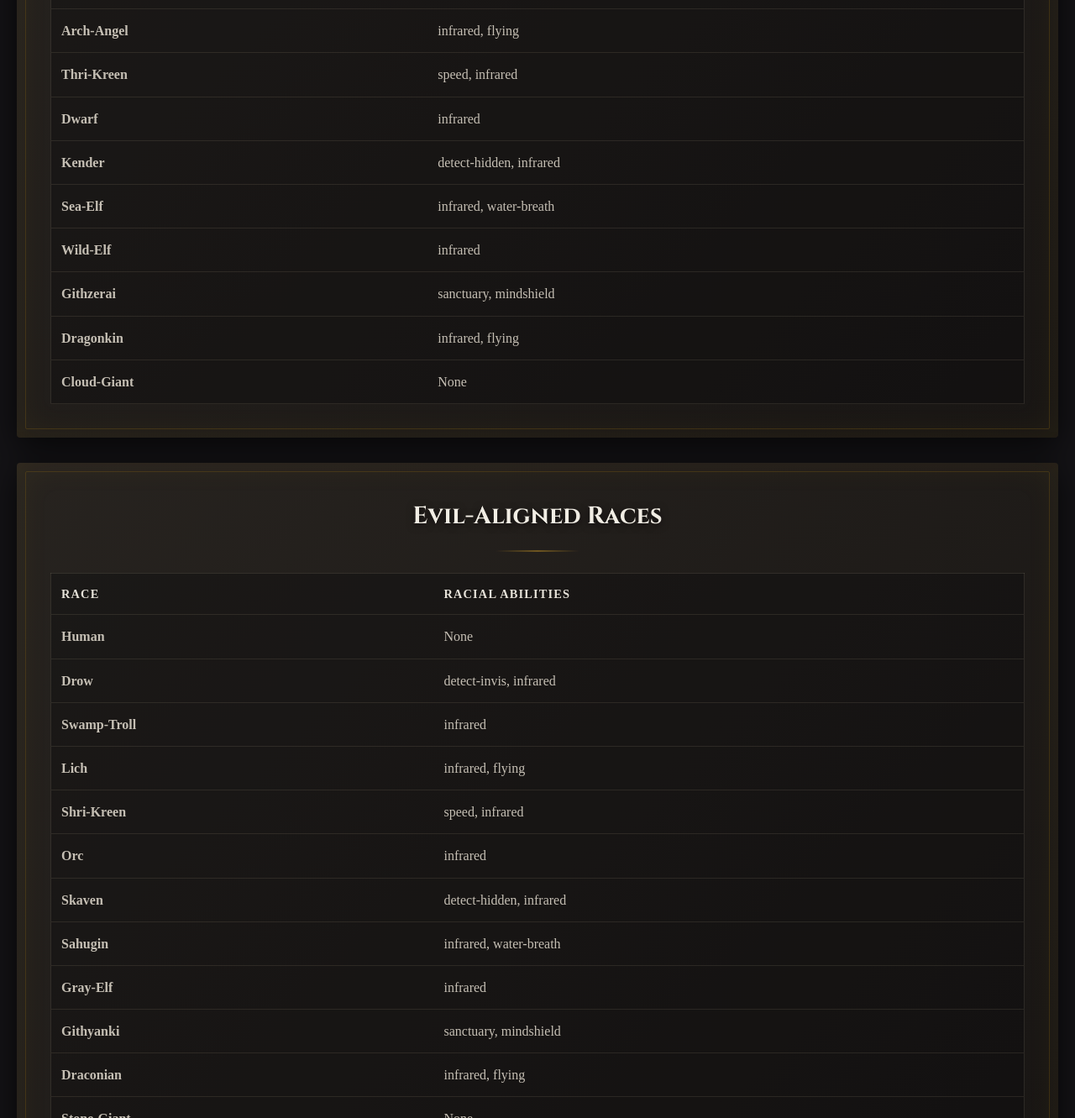
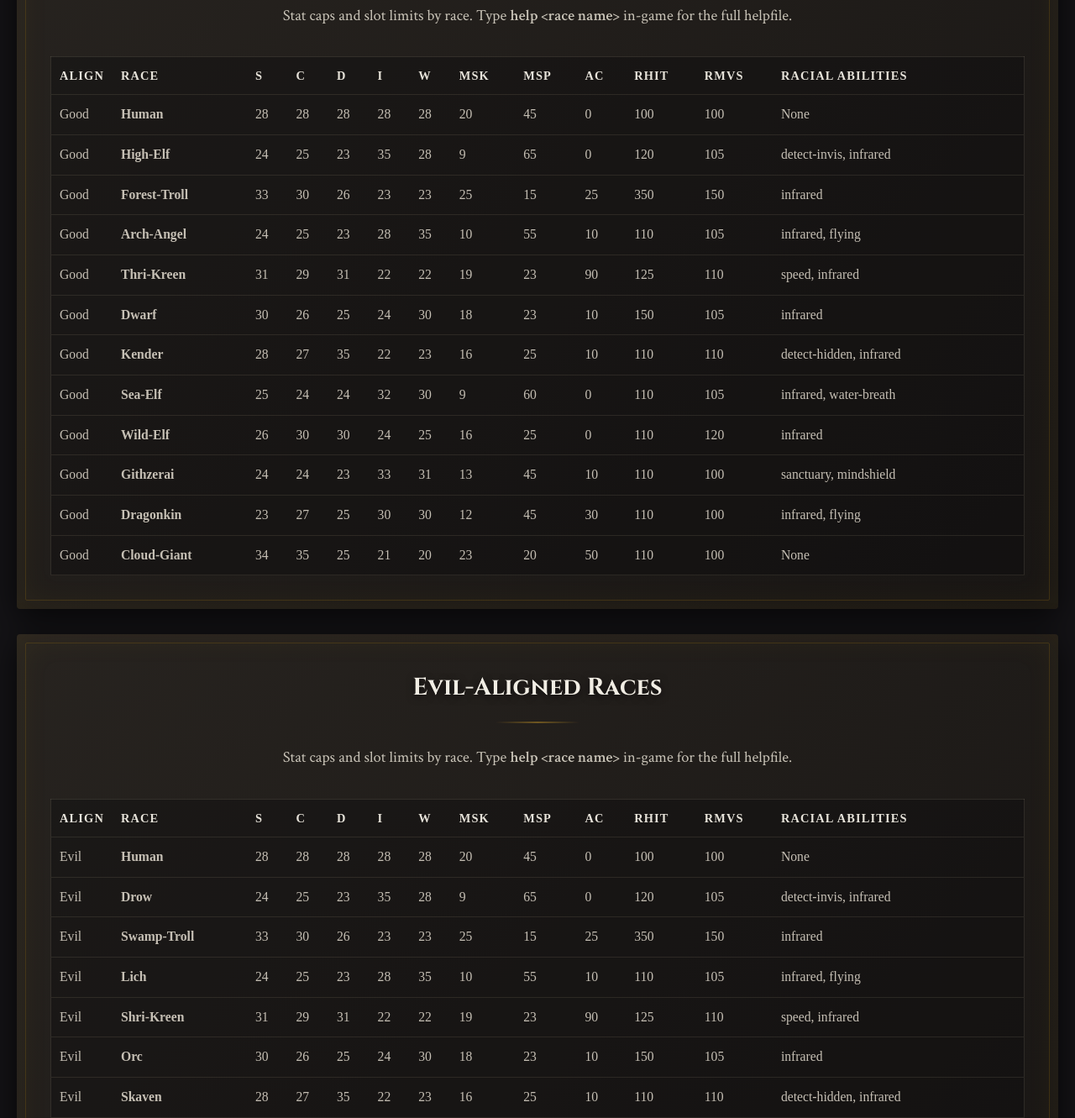
Before and after one commit to mpvmud/vor-website, a plain HTML site: page races.html in a window 1280 px wide. Shown: the part 1469-2800 px from the top of the page at 84% size. Drawn offline with Linux system fonts and the light colour scheme.

Commit message:
Add files via upload

```diff
--- a/races.html
+++ b/races.html
@@ -538,6 +538,23 @@ color: var(--parchment);
             background: rgba(107, 15, 20, 0.10);
         }
 
+
+        /* Races table */
+        .race-table { font-size: 0.98rem; }
+        .race-table th, .race-table td { padding: 10px 10px; }
+        .race-table td:nth-child(1) { width: 70px; }
+        .race-table td:nth-child(2) { width: 160px; }
+        .race-table td:last-child { min-width: 220px; }
+
+        .table-wrap { overflow-x: auto; }
+
+        @media (max-width: 900px) {
+            .race-table { font-size: 0.9rem; }
+        }
+        @media (max-width: 600px) {
+            .race-table { font-size: 0.85rem; }
+            .race-table th, .race-table td { padding: 8px 8px; }
+        }
     </style>
 </head>
 <body>
@@ -561,6 +578,15 @@ color: var(--parchment);
                 </p>
 
                 <div class="features-grid" style="margin-top: 18px;">
+                    <div class="feature-card">
+                        <h3>Defense &amp; Combat</h3>
+                        <p>
+                            <strong>AC</strong> = base armor class modifier<br>
+                            <strong>RHIT</strong> = base hit chance modifier<br>
+                            <strong>RMVS</strong> = base move/regen modifier
+                        </p>
+                    </div>
+
                     <div class="feature-card">
                         <h3>Stat Caps</h3>
                         <p>
@@ -600,45 +626,67 @@ color: var(--parchment);
 
             <section class="parchment-panel">
                 <h2>Good-Aligned Races</h2>
-                <table class="guild-table">
-                    <thead><tr><th>Race</th><th>Racial Abilities</th></tr></thead>
+<p>Stat caps and slot limits by race. Type <strong>help &lt;race name&gt;</strong> in-game for the full helpfile.</p>
+<div class="table-wrap">
+    <table class="guild-table race-table">
+      <thead>
+        <tr>
+          <th>Align</th>
+          <th>Race</th>
+          <th>S</th><th>C</th><th>D</th><th>I</th><th>W</th>
+          <th>MSK</th><th>MSP</th>
+          <th>AC</th><th>RHIT</th><th>RMVS</th>
+          <th>Racial Abilities</th>
+        </tr>
+      </thead>
       <tbody>
-                        <tr><td><strong>Human</strong></td><td>None</td></tr>
-<tr><td><strong>High-Elf</strong></td><td>detect-invis, infrared</td></tr>
-<tr><td><strong>Forest-Troll</strong></td><td>infrared</td></tr>
-<tr><td><strong>Arch-Angel</strong></td><td>infrared, flying</td></tr>
-<tr><td><strong>Thri-Kreen</strong></td><td>speed, infrared</td></tr>
-<tr><td><strong>Dwarf</strong></td><td>infrared</td></tr>
-<tr><td><strong>Kender</strong></td><td>detect-hidden, infrared</td></tr>
-<tr><td><strong>Sea-Elf</strong></td><td>infrared, water-breath</td></tr>
-<tr><td><strong>Wild-Elf</strong></td><td>infrared</td></tr>
-<tr><td><strong>Githzerai</strong></td><td>sanctuary, mindshield</td></tr>
-<tr><td><strong>Dragonkin</strong></td><td>infrared, flying</td></tr>
-<tr><td><strong>Cloud-Giant</strong></td><td>None</td></tr>
+    <tr><td>Good</td><td><strong>Human</strong></td><td>28</td><td>28</td><td>28</td><td>28</td><td>28</td><td>20</td><td>45</td><td>0</td><td>100</td><td>100</td><td>None</td></tr>
+<tr><td>Good</td><td><strong>High-Elf</strong></td><td>24</td><td>25</td><td>23</td><td>35</td><td>28</td><td>9</td><td>65</td><td>0</td><td>120</td><td>105</td><td>detect-invis, infrared</td></tr>
+<tr><td>Good</td><td><strong>Forest-Troll</strong></td><td>33</td><td>30</td><td>26</td><td>23</td><td>23</td><td>25</td><td>15</td><td>25</td><td>350</td><td>150</td><td>infrared</td></tr>
+<tr><td>Good</td><td><strong>Arch-Angel</strong></td><td>24</td><td>25</td><td>23</td><td>28</td><td>35</td><td>10</td><td>55</td><td>10</td><td>110</td><td>105</td><td>infrared, flying</td></tr>
+<tr><td>Good</td><td><strong>Thri-Kreen</strong></td><td>31</td><td>29</td><td>31</td><td>22</td><td>22</td><td>19</td><td>23</td><td>90</td><td>125</td><td>110</td><td>speed, infrared</td></tr>
+<tr><td>Good</td><td><strong>Dwarf</strong></td><td>30</td><td>26</td><td>25</td><td>24</td><td>30</td><td>18</td><td>23</td><td>10</td><td>150</td><td>105</td><td>infrared</td></tr>
+<tr><td>Good</td><td><strong>Kender</strong></td><td>28</td><td>27</td><td>35</td><td>22</td><td>23</td><td>16</td><td>25</td><td>10</td><td>110</td><td>110</td><td>detect-hidden, infrared</td></tr>
+<tr><td>Good</td><td><strong>Sea-Elf</strong></td><td>25</td><td>24</td><td>24</td><td>32</td><td>30</td><td>9</td><td>60</td><td>0</td><td>110</td><td>105</td><td>infrared, water-breath</td></tr>
+<tr><td>Good</td><td><strong>Wild-Elf</strong></td><td>26</td><td>30</td><td>30</td><td>24</td><td>25</td><td>16</td><td>25</td><td>0</td><td>110</td><td>120</td><td>infrared</td></tr>
+<tr><td>Good</td><td><strong>Githzerai</strong></td><td>24</td><td>24</td><td>23</td><td>33</td><td>31</td><td>13</td><td>45</td><td>10</td><td>110</td><td>100</td><td>sanctuary, mindshield</td></tr>
+<tr><td>Good</td><td><strong>Dragonkin</strong></td><td>23</td><td>27</td><td>25</td><td>30</td><td>30</td><td>12</td><td>45</td><td>30</td><td>110</td><td>100</td><td>infrared, flying</td></tr>
+<tr><td>Good</td><td><strong>Cloud-Giant</strong></td><td>34</td><td>35</td><td>25</td><td>21</td><td>20</td><td>23</td><td>20</td><td>50</td><td>110</td><td>100</td><td>None</td></tr>
       </tbody>
     </table>
-            </section>
+    </div></section>
 
             <section class="parchment-panel">
                 <h2>Evil-Aligned Races</h2>
-                <table class="guild-table">
-                    <thead><tr><th>Race</th><th>Racial Abilities</th></tr></thead>
+<p>Stat caps and slot limits by race. Type <strong>help &lt;race name&gt;</strong> in-game for the full helpfile.</p>
+<div class="table-wrap">
+    <table class="guild-table race-table">
+      <thead>
+        <tr>
+          <th>Align</th>
+          <th>Race</th>
+          <th>S</th><th>C</th><th>D</th><th>I</th><th>W</th>
+          <th>MSK</th><th>MSP</th>
+          <th>AC</th><th>RHIT</th><th>RMVS</th>
+          <th>Racial Abilities</th>
+        </tr>
+      </thead>
       <tbody>
-                        <tr><td><strong>Human</strong></td><td>None</td></tr>
-<tr><td><strong>Drow</strong></td><td>detect-invis, infrared</td></tr>
-<tr><td><strong>Swamp-Troll</strong></td><td>infrared</td></tr>
-<tr><td><strong>Lich</strong></td><td>infrared, flying</td></tr>
-<tr><td><strong>Shri-Kreen</strong></td><td>speed, infrared</td></tr>
-<tr><td><strong>Orc</strong></td><td>infrared</td></tr>
-<tr><td><strong>Skaven</strong></td><td>detect-hidden, infrared</td></tr>
-<tr><td><strong>Sahugin</strong></td><td>infrared, water-breath</td></tr>
-<tr><td><strong>Gray-Elf</strong></td><td>infrared</td></tr>
-<tr><td><strong>Githyanki</strong></td><td>sanctuary, mindshield</td></tr>
-<tr><td><strong>Draconian</strong></td><td>infrared, flying</td></tr>
-<tr><td><strong>Stone-Giant</strong></td><td>None</td></tr>
+    <tr><td>Evil</td><td><strong>Human</strong></td><td>28</td><td>28</td><td>28</td><td>28</td><td>28</td><td>20</td><td>45</td><td>0</td><td>100</td><td>100</td><td>None</td></tr>
+<tr><td>Evil</td><td><strong>Drow</strong></td><td>24</td><td>25</td><td>23</td><td>35</td><td>28</td><td>9</td><td>65</td><td>0</td><td>120</td><td>105</td><td>detect-invis, infrared</td></tr>
+<tr><td>Evil</td><td><strong>Swamp-Troll</strong></td><td>33</td><td>30</td><td>26</td><td>23</td><td>23</td><td>25</td><td>15</td><td>25</td><td>350</td><td>150</td><td>infrared</td></tr>
+<tr><td>Evil</td><td><strong>Lich</strong></td><td>24</td><td>25</td><td>23</td><td>28</td><td>35</td><td>10</td><td>55</td><td>10</td><td>110</td><td>105</td><td>infrared, flying</td></tr>
+<tr><td>Evil</td><td><strong>Shri-Kreen</strong></td><td>31</td><td>29</td><td>31</td><td>22</td><td>22</td><td>19</td><td>23</td><td>90</td><td>125</td><td>110</td><td>speed, infrared</td></tr>
+<tr><td>Evil</td><td><strong>Orc</strong></td><td>30</td><td>26</td><td>25</td><td>24</td><td>30</td><td>18</td><td>23</td><td>10</td><td>150</td><td>105</td><td>infrared</td></tr>
+<tr><td>Evil</td><td><strong>Skaven</strong></td><td>28</td><td>27</td><td>35</td><td>22</td><td>23</td><td>16</td><td>25</td><td>10</td><td>110</td><td>110</td><td>detect-hidden, infrared</td></tr>
+<tr><td>Evil</td><td><strong>Sahugin</strong></td><td>25</td><td>24</td><td>24</td><td>32</td><td>30</td><td>9</td><td>60</td><td>0</td><td>110</td><td>105</td><td>infrared, water-breath</td></tr>
+<tr><td>Evil</td><td><strong>Gray-Elf</strong></td><td>26</td><td>30</td><td>30</td><td>24</td><td>25</td><td>16</td><td>25</td><td>0</td><td>110</td><td>120</td><td>infrared</td></tr>
+<tr><td>Evil</td><td><strong>Githyanki</strong></td><td>24</td><td>24</td><td>23</td><td>33</td><td>31</td><td>13</td><td>45</td><td>10</td><td>110</td><td>100</td><td>sanctuary, mindshield</td></tr>
+<tr><td>Evil</td><td><strong>Draconian</strong></td><td>23</td><td>27</td><td>25</td><td>30</td><td>30</td><td>12</td><td>45</td><td>30</td><td>110</td><td>100</td><td>infrared, flying</td></tr>
+<tr><td>Evil</td><td><strong>Stone-Giant</strong></td><td>34</td><td>35</td><td>25</td><td>21</td><td>20</td><td>23</td><td>20</td><td>50</td><td>110</td><td>100</td><td>None</td></tr>
       </tbody>
     </table>
-            </section>
+    </div></section>
 
             <section class="parchment-panel">
                 <h2>Major Guilds</h2>
```
Lines whose indentation alone changed are shown as unchanged.
